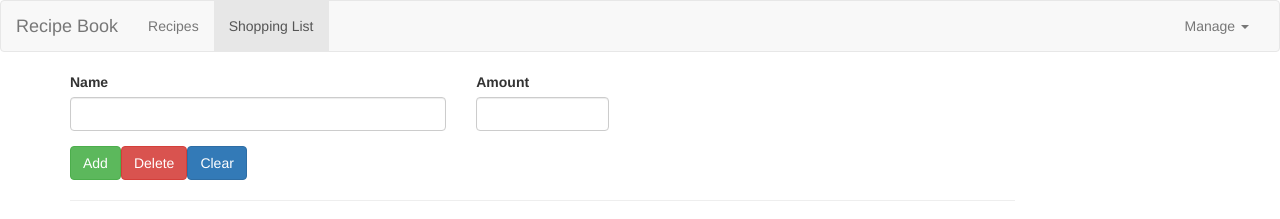
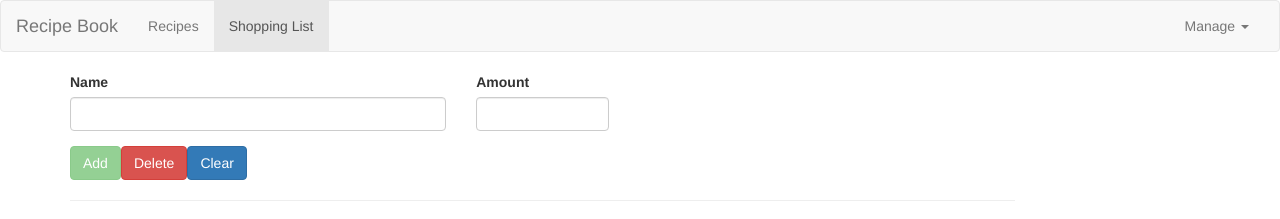
Before and after one commit to mahibargal/Recipe-Book, an Angular app in the folder recipe-project/: page /shopping-list in a window 1280 px wide. Shown: the top 219 px of the page. Built offline with nearby package versions, Linux system fonts and the light colour scheme.

Commit message:
added form validations.

```diff
--- a/recipe-project/src/app/shopping-list/shopping-edit/shopping-edit.component.html
+++ b/recipe-project/src/app/shopping-list/shopping-edit/shopping-edit.component.html
@@ -4,16 +4,16 @@
             <div class="row">
                 <div class="col-sm-5 form-group">
                     <label for="name">Name</label>
-                    <input type="text" id="name" class="form-control" name="name" ngModel>
+                    <input type="text" id="name" class="form-control" name="name" ngModel required>
                 </div>
                 <div class="col-sm-2">
                     <label for="amount">Amount</label>
-                    <input type="number" id="amount" min="1" class="form-control" name="amount" ngModel>
+                    <input type="number" id="amount" min="1" class="form-control" name="amount" ngModel required [pattern]="'^[1-9]+[0-9]*'">
                 </div>
             </div>
             <div class="row">
                 <div class="col-xs-12">
-                    <button class="btn btn-success" type="submit" >Add</button>
+                    <button class="btn btn-success" type="submit" [disabled]="!f.valid" >Add</button>
                     <button class="btn btn-danger" type="button">Delete</button>
                     <button class="btn btn-primary" type="button">Clear</button>
                 </div>
--- a/recipe-project/src/app/shopping-list/shopping-edit/shopping-edit.component.ts
+++ b/recipe-project/src/app/shopping-list/shopping-edit/shopping-edit.component.ts
@@ -18,6 +18,9 @@
   }
 
 addIngredient(form:NgForm){
+
+  if(form.valid){
+
   const value:any = form.value;
   const amount = value.amount  //this.amountInput.nativeElement.value;
   const name = value.name //this.nameInput.nativeElement.value;
@@ -25,6 +28,7 @@
   this.shoppingServ.addNewIngredient(ingredient);
   this.shoppingServ.ingredientsChanged.next(ingredient);
   // this.ingredientAdded.emit(ingredient);
+  }
 }
 
 }
```
